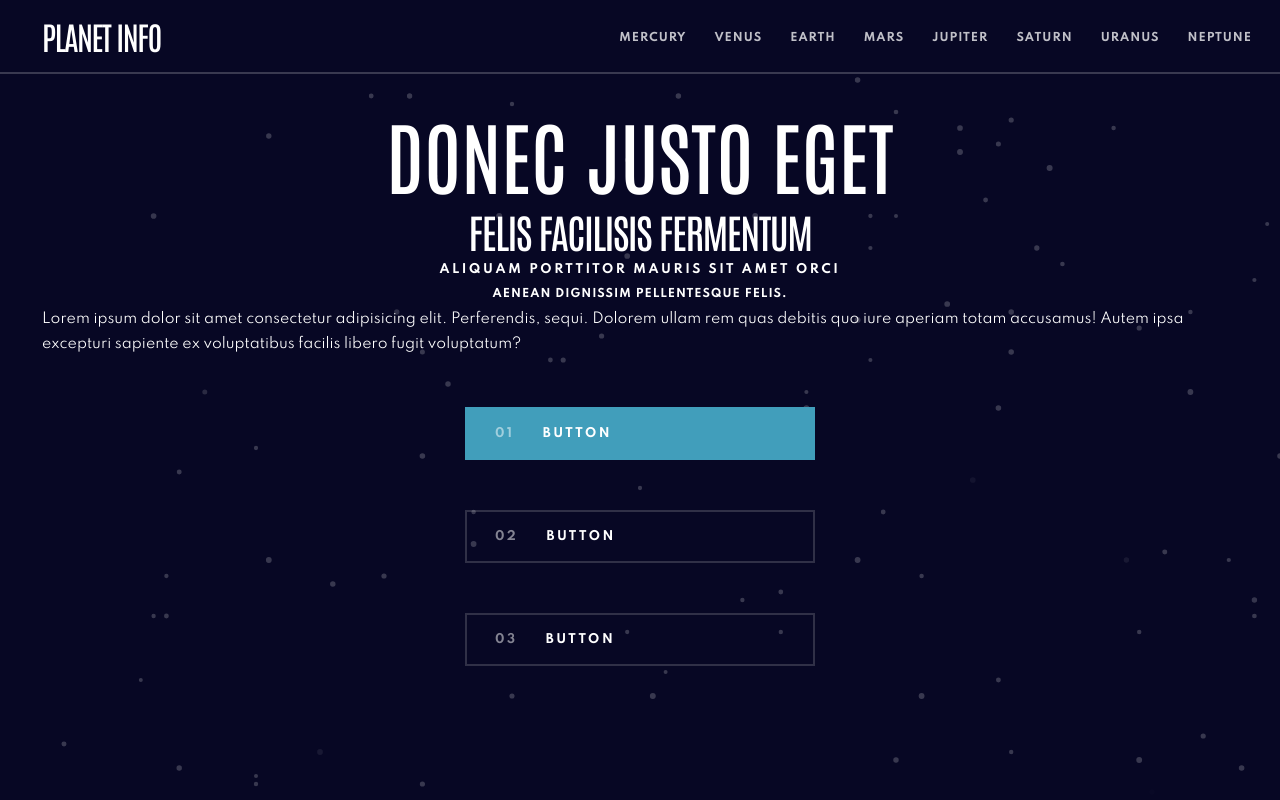
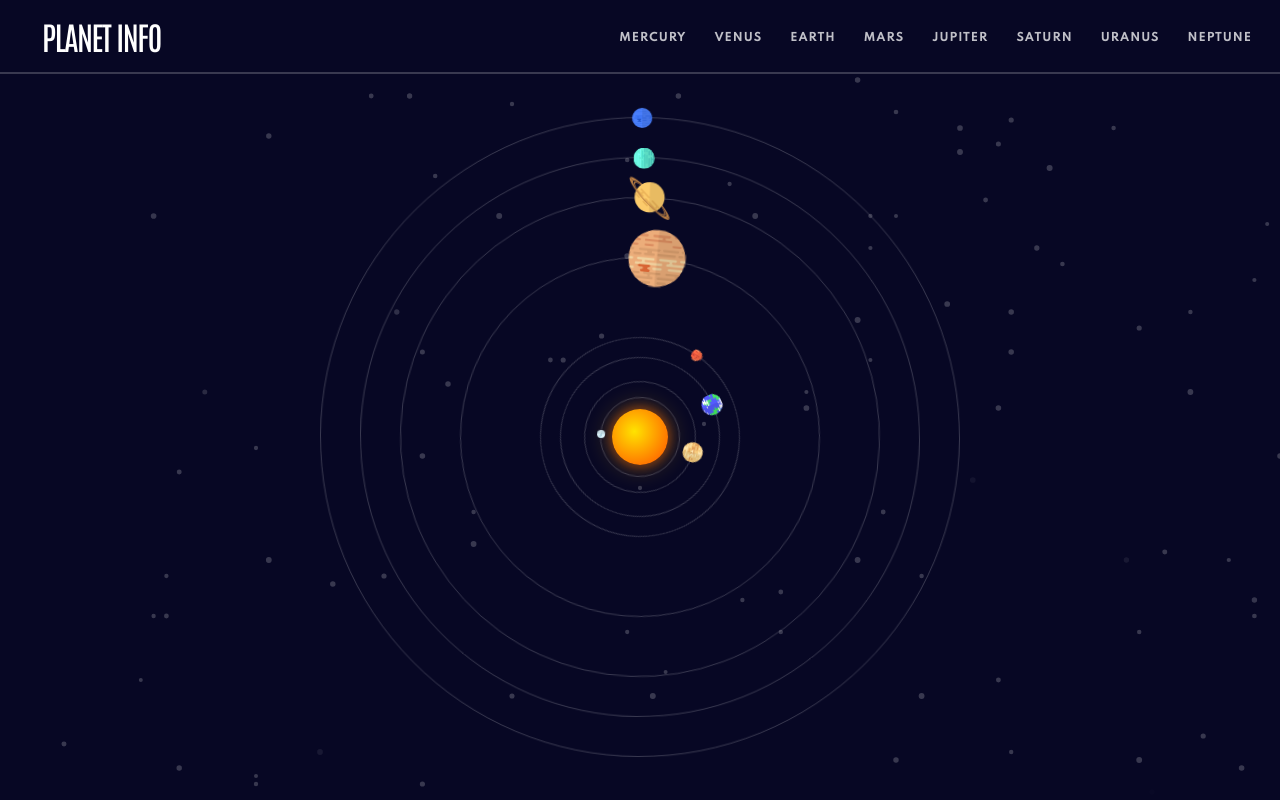
Before and after one commit to Riki9811/planets-info, a React (Vite) app: page / in a window 1280 px wide. Built offline with nearby package versions, Linux system fonts and the light colour scheme.

Commit message:
Animated routes, home page solar system, bug fix

```diff
--- a/src/App.module.scss
+++ b/src/App.module.scss
@@ -1,4 +1,5 @@
 .app {
 	display: flex;
 	flex-direction: column;
+    height: 100%;
 }
--- a/src/App.tsx
+++ b/src/App.tsx
@@ -1,19 +1,24 @@
-import data from "./assets/data.json";
+import { Outlet } from "react-router-dom";
 import Header from "./components/header";
-import { Outlet } from "react-router-dom";
+import { createContext } from "react";
+import useMediaQuery from "./hooks/useMediaQuery";
 import styles from "./App.module.scss";
-import StarBackground from "./components/star-background";
+
+type Context = {
+	isMobile: boolean;
+};
+
+export const AppContext = createContext<Context | undefined>(undefined);
 
 export default function App() {
+	const isMobile = useMediaQuery("only screen and (max-width: 48em)");
+
 	return (
-		<>
-			<StarBackground />
+		<AppContext.Provider value={{ isMobile }}>
 			<div className={styles.app}>
 				<Header />
-				<section>
-					<Outlet />
-				</section>
+				<Outlet />
 			</div>
-		</>
+		</AppContext.Provider>
 	);
 }
--- /dev/null
+++ b/src/components/animated-router/index.tsx
@@ -0,0 +1,27 @@
+import { AnimatePresence } from "framer-motion";
+import { Route, Routes, useLocation } from "react-router-dom";
+import App from "../../App";
+import ErrorPage from "../../pages/error-page";
+import HomePage from "../../pages/home-page";
+
+export default function AnimatedRouter() {
+	const location = useLocation();
+
+	return (
+		<AnimatePresence mode="wait">
+			<Routes key={location.pathname} location={location}>
+				<Route path="/" element={<App />} errorElement={<ErrorPage />}>
+					<Route index element={<HomePage />} />
+					<Route path="mercury" element={<h1>Mercury</h1>} />
+					<Route path="venus" element={<h1>Venus</h1>} />
+					<Route path="earth" element={<h1>Earth</h1>} />
+					<Route path="mars" element={<h1>Mars</h1>} />
+					<Route path="jupiter" element={<h1>Jupiter</h1>} />
+					<Route path="saturn" element={<h1>Saturn</h1>} />
+					<Route path="uranus" element={<h1>Uranus</h1>} />
+					<Route path="neptune" element={<h1>Neptune</h1>} />
+				</Route>
+			</Routes>
+		</AnimatePresence>
+	);
+}
--- a/src/components/header/styles.module.scss
+++ b/src/components/header/styles.module.scss
@@ -6,6 +6,7 @@
 	padding-inline: 3em 2em;
 	border-bottom: 2px solid var(--white-20);
 	height: 5.3125em; // 85px
+	min-height: 5.3125em; // 85px
     background-color: var(--dark-blue);
 }
 
@@ -61,6 +62,7 @@
 		flex-direction: column;
 		padding-inline: 2em;
 		height: 9.9375em; // 159px
+		min-height: 9.9375em; // 159px
 	}
 
 	.nav {
@@ -88,6 +90,8 @@
 		flex-direction: row;
 		padding-inline: 1.5em;
 		height: 4.5rem; // 68px
+		min-height: 4.5rem; // 68px
+        z-index: 100;
 	}
 
 	.nav {
--- a/src/components/star-background/styles.module.scss
+++ b/src/components/star-background/styles.module.scss
@@ -36,6 +36,7 @@
 	position: fixed;
 	width: 100vw;
 	height: 100vh;
+    inset: 0;
 	z-index: -100;
 	overflow: hidden;
 }
--- a/src/main.tsx
+++ b/src/main.tsx
@@ -1,61 +1,17 @@
 import React from "react";
 import ReactDOM from "react-dom/client";
-import { createBrowserRouter, RouterProvider } from "react-router-dom";
-import App from "./App";
-import ErrorPage from "./pages/error-page";
-import HomePage from "./pages/home-page";
+import { BrowserRouter } from "react-router-dom";
+import StarBackground from "./components/star-background";
 import "./index.scss";
 import "./assets/fonts/Spartan/Spartan-Bold.ttf";
 import "./assets/fonts/Spartan/Spartan-Regular.ttf";
-
-const router = createBrowserRouter([
-	{
-		path: "/",
-		element: <App />,
-		errorElement: <ErrorPage />,
-		children: [
-			{
-				index: true,
-				element: <HomePage />,
-			},
-			{
-				path: "mercury",
-				element: <h1>Mercury</h1>,
-			},
-			{
-				path: "venus",
-				element: <h1>Venus</h1>,
-			},
-			{
-				path: "earth",
-				element: <h1>Earth</h1>,
-			},
-			{
-				path: "mars",
-				element: <h1>Mars</h1>,
-			},
-			{
-				path: "jupiter",
-				element: <h1>Jupiter</h1>,
-			},
-			{
-				path: "saturn",
-				element: <h1>Saturn</h1>,
-			},
-			{
-				path: "uranus",
-				element: <h1>Uranus</h1>,
-			},
-			{
-				path: "neptune",
-				element: <h1>Neptune</h1>,
-			},
-		],
-	},
-]);
+import AnimatedRouter from "./components/animated-router";
 
 ReactDOM.createRoot(document.getElementById("root") as HTMLElement).render(
 	<React.StrictMode>
-		<RouterProvider router={router} />
+		<BrowserRouter>
+			<StarBackground />
+			<AnimatedRouter />
+		</BrowserRouter>
 	</React.StrictMode>
 );
--- a/src/pages/home-page/index.tsx
+++ b/src/pages/home-page/index.tsx
@@ -1,5 +1,26 @@
 import { useRef, useEffect } from "react";
+import { Link } from "react-router-dom";
+import { motion, Variants } from "framer-motion";
 import styles from "./styles.module.scss";
+
+const SOLAR_SYSTEM_VARIANTS: Variants = {
+	hidden: {
+		opacity: 0,
+		scale: 2.5,
+		rotate: -45,
+		transition: {
+			duration: 2,
+		},
+	},
+	show: {
+		opacity: 1,
+		scale: 1,
+		rotate: 0,
+		transition: {
+			duration: 2,
+		},
+	},
+};
 
 export default function HomePage() {
 	const btns = [useRef<HTMLButtonElement>(null), useRef<HTMLButtonElement>(null), useRef<HTMLButtonElement>(null)];
@@ -18,30 +39,17 @@ export default function HomePage() {
 
 	return (
 		<div className={styles.home}>
-			<h1>Donec justo eget</h1>
-			<h2>felis facilisis fermentum</h2>
-			<h3>Aliquam porttitor mauris sit amet orci</h3>
-			<h4>aenean dignissim pellentesque felis.</h4>
-			<p>
-				Lorem ipsum dolor sit amet consectetur adipisicing elit. Perferendis, sequi. Dolorem ullam rem quas
-				debitis quo iure aperiam totam accusamus! Autem ipsa excepturi sapiente ex voluptatibus facilis libero
-				fugit voluptatum?
-			</p>
-			<br />
-			<br />
-			<button ref={btns[0]} onClick={(e) => setBtnActive(0, e.currentTarget)}>
-				button
-			</button>
-			<br />
-			<br />
-			<button ref={btns[1]} onClick={(e) => setBtnActive(1, e.currentTarget)}>
-				button
-			</button>
-			<br />
-			<br />
-			<button ref={btns[2]} onClick={(e) => setBtnActive(2, e.currentTarget)}>
-				button
-			</button>
+			<motion.div className={styles["solar-system"]} variants={SOLAR_SYSTEM_VARIANTS} initial="hidden" animate="show" exit="hidden">
+				<div className={styles.sun} />
+				<Link to="/neptune" className={`neptune-col ${styles.orbit} ${styles.neptune}`} />
+				<Link to="/uranus" className={`uranus-col ${styles.orbit} ${styles.uranus}`} />
+				<Link to="/saturn" className={`saturn-col ${styles.orbit} ${styles.saturn}`} />
+				<Link to="/jupiter" className={`jupiter-col ${styles.orbit} ${styles.jupiter}`} />
+				<Link to="/mars" className={`mars-col ${styles.orbit} ${styles.mars}`} />
+				<Link to="/earth" className={`earth-col ${styles.orbit} ${styles.earth}`} />
+				<Link to="/venus" className={`venus-col ${styles.orbit} ${styles.venus}`} />
+				<Link to="/mercury" className={`mercury-col ${styles.orbit} ${styles.mercury}`} />
+			</motion.div>
 		</div>
 	);
 }
--- a/src/pages/home-page/styles.module.scss
+++ b/src/pages/home-page/styles.module.scss
@@ -1,6 +1,152 @@
 .home {
-	display: flex;
-	flex-direction: column;
-	align-items: center;
-	padding: 2em 3em;
+	width: 100%;
+	height: 100%;
+	overflow: hidden;
+
+	> div {
+		display: grid;
+		place-items: center;
+		position: relative;
+		width: 100%;
+		height: 100%;
+
+		> * {
+			--transition-time: 500ms;
+			position: absolute;
+			border-radius: 1000em;
+		}
+	}
 }
+
+.sun {
+	--size: 7vmin;
+	--col-0: #aa3300;
+	--col-1: #ff6b00;
+	--col-2: #ffe300;
+
+	width: var(--size);
+	height: var(--size);
+	background: radial-gradient(circle at 40% 40%, var(--col-2) 0%, var(--col-1) 80%, var(--col-0) 100%);
+	box-shadow: 0 0 10px 3px rgba(255, 107, 0, 0.4), 0 0 22px 11px rgba(255, 203, 0, 0.13);
+}
+
+.orbit {
+	width: var(--orbit-size);
+	height: var(--orbit-size);
+	border-radius: 50%;
+	border-width: 1px;
+	border-style: solid;
+	border-color: var(--white-20);
+	transition: border-color var(--transition-time) ease;
+	animation: revolve var(--orbit-time) linear infinite;
+
+	&::before {
+		width: var(--planet-size);
+		height: var(--planet-size);
+		position: absolute;
+		content: "";
+		background-size: cover;
+		top: 0;
+		left: 50%;
+		translate: -50% -50%;
+		transform-origin: center center;
+		transition: scale var(--transition-time) ease;
+	}
+
+	&:hover {
+		border-color: var(--planet-col);
+
+		&::before {
+			scale: 1.5;
+		}
+	}
+}
+
+.orbit.mercury {
+	--orbit-size: 10vmin;
+	--orbit-time: 7.19s;
+
+	&::before {
+		--planet-size: 1vmin;
+		background-image: url(../../assets/planets/mercury.svg);
+	}
+}
+
+.orbit.venus {
+	--orbit-size: 14vmin;
+	--orbit-time: 18.6s;
+
+	&::before {
+		--planet-size: 2.48055vmin;
+		background-image: url(../../assets/planets/venus.svg);
+	}
+}
+
+.orbit.earth {
+	--orbit-size: 20vmin;
+	--orbit-time: 30s;
+
+	&::before {
+		--planet-size: 2.61139vmin;
+		background-image: url(../../assets/planets/earth.svg);
+	}
+}
+
+.orbit.mars {
+	--orbit-size: 25vmin;
+	--orbit-time: 56.4s;
+
+	&::before {
+		--planet-size: 1.38931vmin;
+		background-image: url(../../assets/planets/mars.svg);
+	}
+}
+
+.orbit.jupiter {
+	--orbit-size: 45vmin;
+	--orbit-time: 355.79s;
+
+	&::before {
+		--planet-size: 7.1639vmin;
+		background-image: url(../../assets/planets/jupiter.svg);
+	}
+}
+
+.orbit.saturn {
+	--orbit-size: 60vmin;
+	--orbit-time: 883.8s;
+
+	&::before {
+		--planet-size: 5.9671vmin;
+		background-image: url(../../assets/planets/saturn.svg);
+	}
+}
+
+.orbit.uranus {
+	--orbit-size: 70vmin;
+	--orbit-time: 2520s;
+
+	&::before {
+		--planet-size: 2.5988vmin;
+		background-image: url(../../assets/planets/uranus.svg);
+	}
+}
+
+.orbit.neptune {
+	--orbit-size: 80vmin;
+	--orbit-time: 4943.7s;
+
+	&::before {
+		--planet-size: 2.523vmin;
+		background-image: url(../../assets/planets/neptune.svg);
+	}
+}
+
+@keyframes revolve {
+	0% {
+		transform: rotate(0deg);
+	}
+	100% {
+		transform: rotate(360deg);
+	}
+}
```
Also changed, not shown: src/components/header/index.tsx (+9 -26 lines), 1 other file (tests, documents, lock files or other folders).
